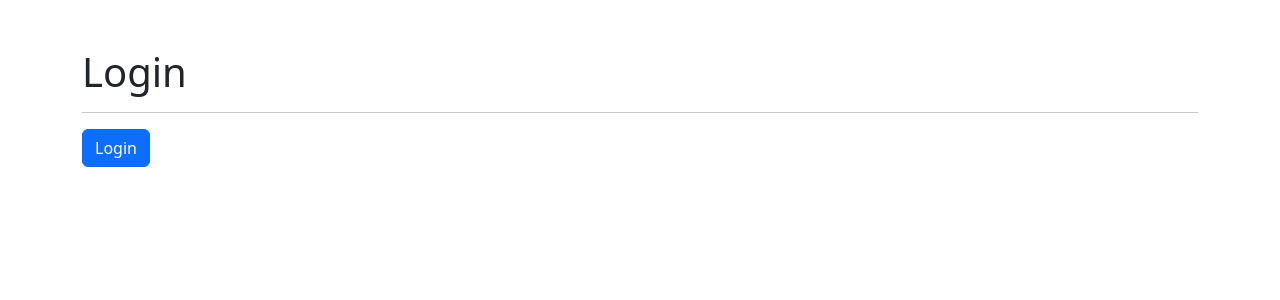
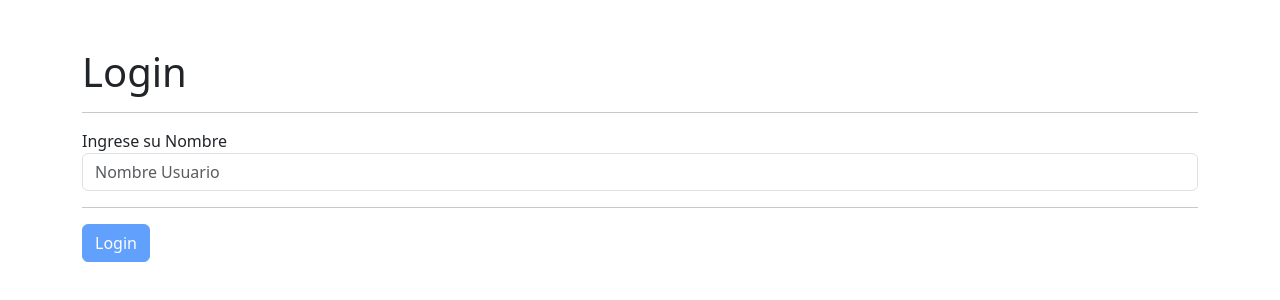
Before and after one commit to FedericoPitton/HeroesApp, a React (Vite) app: page /login in a window 1280 px wide. Shown: the top 300 px of the page. Built offline with nearby package versions, Linux system fonts and the light colour scheme.

Commit message:
Rutas publicas y privadas

```diff
--- a/src/auth/pages/LoginPage.tsx
+++ b/src/auth/pages/LoginPage.tsx
@@ -1,21 +1,48 @@
+import { useContext, } from 'react';
 import { useNavigate } from 'react-router-dom'
+import { AuthContext,  } from '../context';
+import  { useState } from 'react';
 
 export const LoginPage = () => {
+  const [name, setName] = useState('');
+  const { login }: any = useContext(AuthContext);
   const navigate = useNavigate();
+
   const onLogin = () => {
-    navigate('/',{
-      replace:true
-    })
-  }
+    const lastPath = localStorage.getItem('lastPath') || '/';
+    login(name);
+    navigate(lastPath, {
+      replace: true,
+    });
+  };
+
+  const isNameValid = name.trim() !== '';
+
   return (
     <div className='container mt-5'>
       <h1>Login</h1>
-    <hr/>
+      <hr />
+      <form>
+        <div className="form-group">
+          <label htmlFor="formGroupExampleInput2">Ingrese su Nombre</label>
+          <input
+            type="text"
+            className="form-control"
+            id="formGroupExampleInput2"
+            placeholder="Nombre Usuario"
+            value={name}
+            onChange={(e) => setName(e.target.value)}
+          />
+        </div>
+      </form>
+      <hr />
       <button
         onClick={onLogin}
-    className='btn btn-primary'>
+        className='btn btn-primary'
+        disabled={!isNameValid}
+      >
         Login
       </button>
     </div>
-  )
-}
+  );
+};
--- /dev/null
+++ b/src/router/PrivateRoute.tsx
@@ -0,0 +1,14 @@
+import { useContext } from "react"
+import { AuthContext } from "../auth"
+import { Navigate, useLocation } from "react-router-dom"
+
+export const PrivateRoute = ({children}:any) => {
+
+    const {logged}:any = useContext(AuthContext);
+    const {pathname, search} = useLocation();
+    const lastPath = pathname + search;
+    localStorage.setItem('lastPath', lastPath);
+  return (logged)
+  ? children
+  : <Navigate to={'/login'}/>
+}
--- /dev/null
+++ b/src/router/PublicRoute.tsx
@@ -0,0 +1,11 @@
+import { useContext } from "react"
+import { AuthContext } from "../auth"
+import { Navigate } from "react-router-dom"
+
+export const PublicRoute = ({children}:any) => {
+
+    const {logged}:any = useContext(AuthContext)
+  return (!logged)
+  ? children
+  : <Navigate to={'/marvel'}/>
+}
--- a/src/ui/components/Navbar.tsx
+++ b/src/ui/components/Navbar.tsx
@@ -1,14 +1,22 @@
+import { useContext, useEffect } from 'react';
 import { Link, NavLink, useNavigate } from 'react-router-dom';
+import { AuthContext } from '../../auth';
 
+const categoryList = ['Marvel', 'DC', 'Search']
 
 export const Navbar = () => {
 
+    const { user, logout }: any = useContext(AuthContext)
     const navigate = useNavigate();
-    const handleLogout = ()=> {
+
+    const handleLogout = () => {
+        logout();
         navigate('/login', {
             replace: true
         })
     }
+
+
     return (
         <nav className="navbar navbar-expand-sm navbar-dark bg-dark p-2">
 
@@ -22,38 +30,27 @@ export const Navbar = () => {
             <div className="navbar-collapse">
                 <div className="navbar-nav">
 
-                    <NavLink
-                        className={({ isActive }) => `nav-link nav-item ${isActive ? 'active' : ''}`}
-                        to="marvel"
-                    >
-                        Marvel
-                    </NavLink>
-
-                    <NavLink
-                        className={({ isActive }) => `nav-link nav-item ${isActive ? 'active' : ''}`}
-                        to="dc"
-                    >
-                        DC
-                    </NavLink>
-                    <NavLink
-                        className={({ isActive }) => `nav-link nav-item ${isActive ? 'active' : ''}`}
-                        to="search"
-                    >
-                        Search
-                    </NavLink>
+                    {categoryList.map((category, index) => (
+                        <NavLink
+                            className={({ isActive }) => `nav-link nav-item ${isActive ? 'active' : ''}`}
+                            to={category.toLocaleLowerCase()}
+                            key={index}>
+                            {category}
+                        </NavLink>
+                    ))}
                 </div>
             </div>
 
             <div className="navbar-collapse collapse w-100 order-3 dual-collapse2 d-flex justify-content-end">
                 <ul className="navbar-nav ml-auto">
                     <span className='nav-item nav-link text-primary'>
-                        Federico
+                        {user?.name}
                     </span>
                     <button
-                    onClick={handleLogout}
-                    className='nav-item nav-link btn'>Logout</button>
+                        onClick={handleLogout}
+                        className='nav-item nav-link btn'>Logout</button>
                 </ul>
             </div>
-        </nav>
+        </nav >
     )
 }
```
Also changed, not shown: src/router/AppRouter.tsx (+10 -8 lines). Lines whose indentation alone changed are shown as unchanged.
